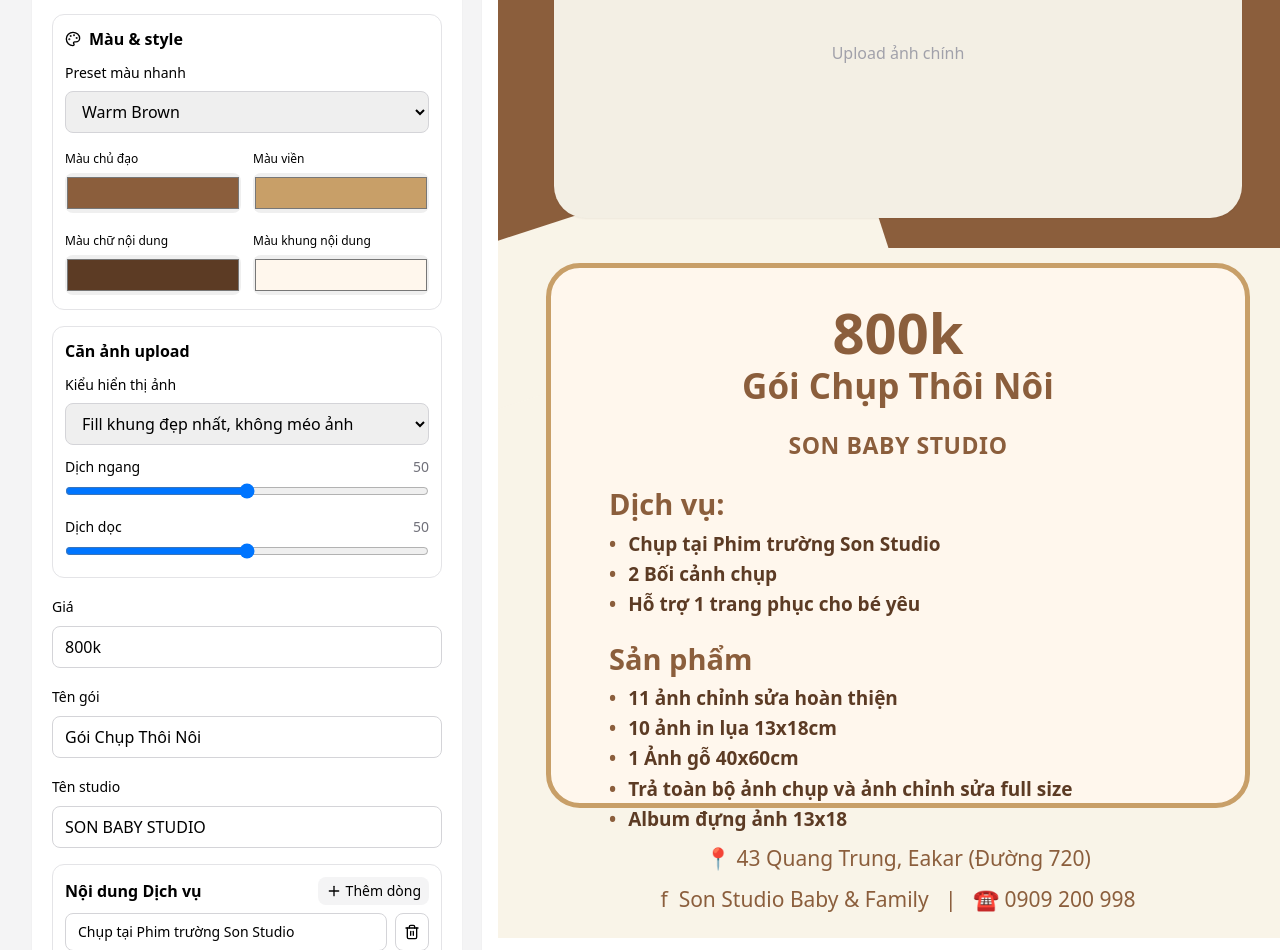
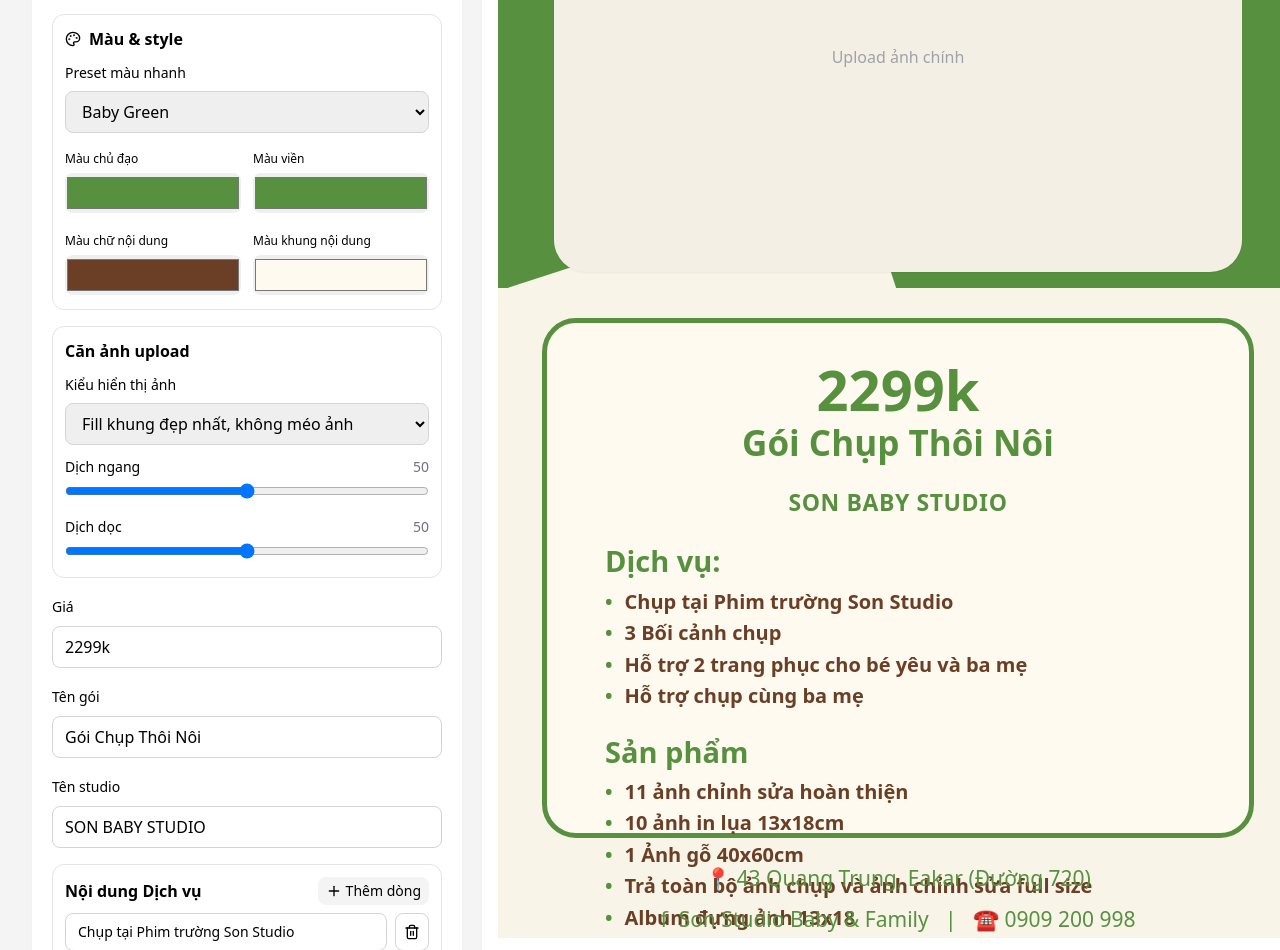
Before and after one commit to bothuine/poster-tool, a Next.js app: page / in a window 1280 px wide. Shown: the part 262-1212 px from the top of the page. Built offline with nearby package versions, Linux system fonts and the light colour scheme.

Commit message:
Update page.tsx

```diff
--- a/app/page.tsx
+++ b/app/page.tsx
@@ -5,26 +5,42 @@
 import { Download, ImagePlus, Plus, Trash2, Palette } from "lucide-react";
 
 type SetList = React.Dispatch<React.SetStateAction<string[]>>;
+type FitMode = "cover" | "contain";
 
 const POSTER_W = 800;
 const POSTER_H = 1120;
 
-// Final stable layout notes:
-// - Preview is scaled only by an OUTER wrapper.
-// - Export uses Canvas API, not html2canvas.
-// - Image is exported with real crop math, so it will not stretch/morph.
-// - Footer is fixed near bottom and content card is sized to avoid overlap.
+// Layout chuẩn theo mẫu gốc 800x1120
+const L = {
+  bg: "#f9f4e8",
+  topH: 470,
+  imageX: 56,
+  imageY: 24,
+  imageW: 688,
+  imageH: 430,
+  imageR: 32,
+
+  cardX: 44,
+  cardY: 500,
+  cardW: 712,
+  cardH: 520,
+  cardR: 34,
+
+  footerY1: 1060,
+  footerY2: 1092,
+};
 
 export default function PosterEditorTool() {
   const [photo, setPhoto] = useState<string | null>(null);
-  const [price, setPrice] = useState("800k");
+  const [price, setPrice] = useState("2299k");
   const [packageTitle, setPackageTitle] = useState("Gói Chụp Thôi Nôi");
   const [studioName, setStudioName] = useState("SON BABY STUDIO");
 
   const [serviceItems, setServiceItems] = useState([
     "Chụp tại Phim trường Son Studio",
-    "2 Bối cảnh chụp",
-    "Hỗ trợ 1 trang phục cho bé yêu",
+    "3 Bối cảnh chụp",
+    "Hỗ trợ 2 trang phục cho bé yêu và ba mẹ",
+    "Hỗ trợ chụp cùng ba mẹ",
   ]);
 
   const [productItems, setProductItems] = useState([
@@ -39,12 +55,12 @@
   const [facebook, setFacebook] = useState("Son Studio Baby & Family");
   const [phone, setPhone] = useState("0909 200 998");
 
-  const [themeColor, setThemeColor] = useState("#8b5e3c");
-  const [borderColor, setBorderColor] = useState("#c89f68");
-  const [textColor, setTextColor] = useState("#5c3b24");
-  const [cardColor, setCardColor] = useState("#fff7ed");
+  const [themeColor, setThemeColor] = useState("#57903f");
+  const [borderColor, setBorderColor] = useState("#57903f");
+  const [textColor, setTextColor] = useState("#6a3f25");
+  const [cardColor, setCardColor] = useState("#fffaf0");
 
-  const [imageFit, setImageFit] = useState<"cover" | "contain">("cover");
+  const [imageFit, setImageFit] = useState<FitMode>("cover");
   const [imageX, setImageX] = useState(50);
   const [imageY, setImageY] = useState(50);
 
@@ -56,6 +72,7 @@
       if (!previewWrapRef.current) return;
       setPreviewScale(Math.min(1, previewWrapRef.current.clientWidth / POSTER_W));
     };
+
     resizePreview();
     window.addEventListener("resize", resizePreview);
     return () => window.removeEventListener("resize", resizePreview);
@@ -131,6 +148,25 @@
     link.click();
   };
 
+  const data = {
+    photo,
+    imageFit,
+    imageX,
+    imageY,
+    price,
+    packageTitle,
+    studioName,
+    serviceItems: serviceItems.filter(Boolean),
+    productItems: productItems.filter(Boolean),
+    address,
+    facebook,
+    phone,
+    themeColor,
+    borderColor,
+    textColor,
+    cardColor,
+  };
+
   return (
     <main className="min-h-screen bg-zinc-100 p-3 md:p-8">
       <div className="mx-auto grid max-w-7xl gap-5 lg:grid-cols-[430px_1fr]">
@@ -158,7 +194,7 @@
               <label className="block text-sm font-medium">Preset màu nhanh</label>
               <select
                 onChange={(e) => applyPreset(e.target.value)}
-                defaultValue="warmBrown"
+                defaultValue="babyGreen"
                 className="mt-2 w-full rounded-lg border border-zinc-300 px-3 py-2"
               >
                 <option value="babyGreen">Baby Green</option>
@@ -182,7 +218,7 @@
               <label className="block text-sm font-medium">Kiểu hiển thị ảnh</label>
               <select
                 value={imageFit}
-                onChange={(e) => setImageFit(e.target.value as "cover" | "contain")}
+                onChange={(e) => setImageFit(e.target.value as FitMode)}
                 className="mt-2 w-full rounded-lg border border-zinc-300 px-3 py-2"
               >
                 <option value="cover">Fill khung đẹp nhất, không méo ảnh</option>
@@ -220,7 +256,7 @@
 
         <section ref={previewWrapRef} className="rounded-2xl bg-white p-3 shadow-sm md:p-4">
           <div className="mb-3 text-sm text-zinc-500">
-            Preview tự scale theo màn hình. File xuất dùng Canvas riêng nên không bị méo/cắt.
+            Preview tự scale theo màn hình. File xuất giữ layout gốc và không méo ảnh.
           </div>
 
           <div
@@ -238,24 +274,7 @@
                 transformOrigin: "top left",
               }}
             >
-              <PosterPreview
-                photo={photo}
-                imageFit={imageFit}
-                imageX={imageX}
-                imageY={imageY}
-                price={price}
-                packageTitle={packageTitle}
-                studioName={studioName}
-                serviceItems={serviceItems.filter(Boolean)}
-                productItems={productItems.filter(Boolean)}
-                address={address}
-                facebook={facebook}
-                phone={phone}
-                themeColor={themeColor}
-                borderColor={borderColor}
-                textColor={textColor}
-                cardColor={cardColor}
-              />
+              <PosterPreview {...data} />
             </div>
           </div>
         </section>
@@ -264,74 +283,9 @@
   );
 }
 
-function PosterPreview({
-  photo,
-  imageFit,
-  imageX,
-  imageY,
-  price,
-  packageTitle,
-  studioName,
-  serviceItems,
-  productItems,
-  address,
-  facebook,
-  phone,
-  themeColor,
-  borderColor,
-  textColor,
-  cardColor,
-}: PosterData) {
-  return (
-    <div className="relative h-[1120px] w-[800px] overflow-hidden bg-[#f9f4e8]">
-      <div className="absolute inset-x-0 top-0 h-[430px]" style={{ backgroundColor: themeColor }} />
-      <div className="absolute -left-28 top-[382px] h-40 w-[500px] rotate-[-18deg] bg-[#f9f4e8]" />
-
-      <div
-        className="absolute left-[56px] top-[70px] z-10 h-[330px] w-[688px] overflow-hidden rounded-[32px] bg-zinc-200 shadow-sm"
-        style={{
-          backgroundImage: photo ? `url(${photo})` : "none",
-          backgroundSize: imageFit === "cover" ? "cover" : "contain",
-          backgroundRepeat: "no-repeat",
-          backgroundPosition: imageFit === "cover" ? `${imageX}% ${imageY}%` : "center",
-          backgroundColor: "#f3efe4",
-        }}
-      >
-        {!photo && (
-          <div className="flex h-full items-center justify-center text-zinc-400">
-            Upload ảnh chính
-          </div>
-        )}
-      </div>
-
-      <div
-        className="absolute left-[48px] top-[445px] z-10 h-[545px] w-[704px] rounded-[34px] border-[5px] px-[58px] py-[36px]"
-        style={{ borderColor, backgroundColor: cardColor }}
-      >
-        <div className="text-center">
-          <div className="text-[56px] font-black leading-none" style={{ color: themeColor }}>{price}</div>
-          <div className="mt-1 text-[35px] font-black leading-tight" style={{ color: themeColor }}>{packageTitle}</div>
-          <div className="mt-5 text-[23px] font-black uppercase tracking-wide" style={{ color: themeColor }}>{studioName}</div>
-        </div>
-
-        <PosterSection title="Dịch vụ:" color={themeColor} textColor={textColor} items={serviceItems} />
-        <PosterSection title="Sản phẩm" color={themeColor} textColor={textColor} items={productItems} />
-      </div>
-
-      <div
-        className="absolute bottom-[24px] left-0 right-0 z-20 text-center text-[21px] font-medium leading-snug"
-        style={{ color: themeColor }}
-      >
-        <div>📍 {address}</div>
-        <div className="mt-3">f&nbsp; {facebook} &nbsp; | &nbsp; ☎ {phone}</div>
-      </div>
-    </div>
-  );
-}
-
 type PosterData = {
   photo: string | null;
-  imageFit: "cover" | "contain";
+  imageFit: FitMode;
   imageX: number;
   imageY: number;
   price: string;
@@ -348,46 +302,110 @@
   cardColor: string;
 };
 
+function PosterPreview(data: PosterData) {
+  const imageBackground = data.photo
+    ? {
+        backgroundImage: `url(${data.photo})`,
+        backgroundSize: data.imageFit === "cover" ? "cover" : "contain",
+        backgroundRepeat: "no-repeat",
+        backgroundPosition: data.imageFit === "cover" ? `${data.imageX}% ${data.imageY}%` : "center",
+      }
+    : {};
+
+  return (
+    <div className="relative h-[1120px] w-[800px] overflow-hidden bg-[#f9f4e8]">
+      <div className="absolute inset-x-0 top-0 h-[470px]" style={{ backgroundColor: data.themeColor }} />
+      <div className="absolute -left-[120px] top-[432px] h-[170px] w-[520px] rotate-[-18deg] bg-[#f9f4e8]" />
+
+      <div
+        className="absolute z-10 overflow-hidden rounded-[32px] bg-[#f3efe4] shadow-sm"
+        style={{
+          left: L.imageX,
+          top: L.imageY,
+          width: L.imageW,
+          height: L.imageH,
+          ...imageBackground,
+        }}
+      >
+        {!data.photo && (
+          <div className="flex h-full items-center justify-center text-zinc-400">
+            Upload ảnh chính
+          </div>
+        )}
+      </div>
+
+      <div
+        className="absolute z-10 rounded-[34px] border-[5px] px-[58px] py-[38px]"
+        style={{
+          left: L.cardX,
+          top: L.cardY,
+          width: L.cardW,
+          height: L.cardH,
+          borderColor: data.borderColor,
+          backgroundColor: data.cardColor,
+        }}
+      >
+        <div className="text-center">
+          <div className="text-[56px] font-black leading-none" style={{ color: data.themeColor }}>{data.price}</div>
+          <div className="mt-1 text-[35px] font-black leading-tight" style={{ color: data.themeColor }}>{data.packageTitle}</div>
+          <div className="mt-5 text-[23px] font-black uppercase tracking-wide" style={{ color: data.themeColor }}>{data.studioName}</div>
+        </div>
+
+        <PosterSection title="Dịch vụ:" color={data.themeColor} textColor={data.textColor} items={data.serviceItems} />
+        <PosterSection title="Sản phẩm" color={data.themeColor} textColor={data.textColor} items={data.productItems} />
+      </div>
+
+      <div
+        className="absolute left-0 right-0 z-20 text-center text-[21px] font-medium leading-snug"
+        style={{ top: 1046, color: data.themeColor }}
+      >
+        <div>📍 {data.address}</div>
+        <div className="mt-3">f&nbsp; {data.facebook} &nbsp; | &nbsp; ☎ {data.phone}</div>
+      </div>
+    </div>
+  );
+}
+
 async function drawPosterCanvas(ctx: CanvasRenderingContext2D, data: PosterData) {
   ctx.clearRect(0, 0, POSTER_W, POSTER_H);
 
-  ctx.fillStyle = "#f9f4e8";
+  ctx.fillStyle = L.bg;
   ctx.fillRect(0, 0, POSTER_W, POSTER_H);
 
   ctx.fillStyle = data.themeColor;
-  ctx.fillRect(0, 0, POSTER_W, 430);
+  ctx.fillRect(0, 0, POSTER_W, L.topH);
 
   ctx.save();
-  ctx.translate(-112, 382);
+  ctx.translate(-120, 432);
   ctx.rotate((-18 * Math.PI) / 180);
-  ctx.fillStyle = "#f9f4e8";
-  ctx.fillRect(0, 0, 500, 160);
+  ctx.fillStyle = L.bg;
+  ctx.fillRect(0, 0, 520, 170);
   ctx.restore();
 
   ctx.save();
-  roundRect(ctx, 56, 70, 688, 330, 32);
+  roundRect(ctx, L.imageX, L.imageY, L.imageW, L.imageH, L.imageR);
   ctx.clip();
 
   ctx.fillStyle = "#f3efe4";
-  ctx.fillRect(56, 70, 688, 330);
+  ctx.fillRect(L.imageX, L.imageY, L.imageW, L.imageH);
 
   if (data.photo) {
     const img = await loadImage(data.photo);
     if (data.imageFit === "cover") {
-      drawImageCover(ctx, img, 56, 70, 688, 330, data.imageX / 100, data.imageY / 100);
+      drawImageCover(ctx, img, L.imageX, L.imageY, L.imageW, L.imageH, data.imageX / 100, data.imageY / 100);
     } else {
-      drawImageContain(ctx, img, 56, 70, 688, 330);
+      drawImageContain(ctx, img, L.imageX, L.imageY, L.imageW, L.imageH);
     }
   } else {
     ctx.fillStyle = "#9ca3af";
     ctx.font = "400 16px Arial, sans-serif";
     ctx.textAlign = "center";
-    ctx.fillText("Upload ảnh chính", 400, 238);
+    ctx.fillText("Upload ảnh chính", 400, 245);
   }
 
   ctx.restore();
 
-  roundRect(ctx, 48, 445, 704, 545, 34);
+  roundRect(ctx, L.cardX, L.cardY, L.cardW, L.cardH, L.cardR);
   ctx.fillStyle = data.cardColor;
   ctx.fill();
   ctx.lineWidth = 5;
@@ -398,15 +416,15 @@
   ctx.fillStyle = data.themeColor;
 
   ctx.font = "900 56px Arial, sans-serif";
-  ctx.fillText(data.price, 400, 525);
+  ctx.fillText(data.price, 400, 580);
 
   ctx.font = "900 35px Arial, sans-serif";
-  ctx.fillText(data.packageTitle, 400, 570);
+  ctx.fillText(data.packageTitle, 400, 625);
 
   ctx.font = "900 23px Arial, sans-serif";
-  ctx.fillText(data.studioName.toUpperCase(), 400, 625);
+  ctx.fillText(data.studioName.toUpperCase(), 400, 680);
 
-  let y = 685;
+  let y = 735;
   y = drawCanvasSection(ctx, "Dịch vụ:", data.serviceItems, 130, y, data.themeColor, data.textColor);
   y += 14;
   drawCanvasSection(ctx, "Sản phẩm", data.productItems, 130, y, data.themeColor, data.textColor);
@@ -414,8 +432,8 @@
   ctx.textAlign = "center";
   ctx.fillStyle = data.themeColor;
   ctx.font = "500 21px Arial, sans-serif";
-  ctx.fillText(`📍 ${data.address}`, 400, 1046);
-  ctx.fillText(`f  ${data.facebook}   |   ☎  ${data.phone}`, 400, 1080);
+  ctx.fillText(`📍 ${data.address}`, 400, 1063);
+  ctx.fillText(`f  ${data.facebook}   |   ☎  ${data.phone}`, 400, 1096);
 }
 
 function drawCanvasSection(
@@ -433,7 +451,7 @@
   ctx.fillText(title, x, y);
 
   y += 32;
-  ctx.font = "800 19px Arial, sans-serif";
+  ctx.font = "800 20px Arial, sans-serif";
 
   for (const item of items) {
     ctx.fillStyle = color;
@@ -441,7 +459,7 @@
 
     ctx.fillStyle = textColor;
     y = wrapText(ctx, item, x + 28, y, 540, 23);
-    y += 6;
+    y += 7;
   }
 
   return y;
@@ -575,7 +593,7 @@
   return (
     <div className="mt-6">
       <h2 className="text-[29px] font-black leading-tight" style={{ color }}>{title}</h2>
-      <ul className="mt-2 space-y-1 text-[19px] font-extrabold leading-snug" style={{ color: textColor }}>
+      <ul className="mt-2 space-y-1 text-[20px] font-extrabold leading-snug" style={{ color: textColor }}>
         {items.map((item, idx) => (
           <li key={idx} className="flex gap-3">
             <span style={{ color }}>•</span>
```
